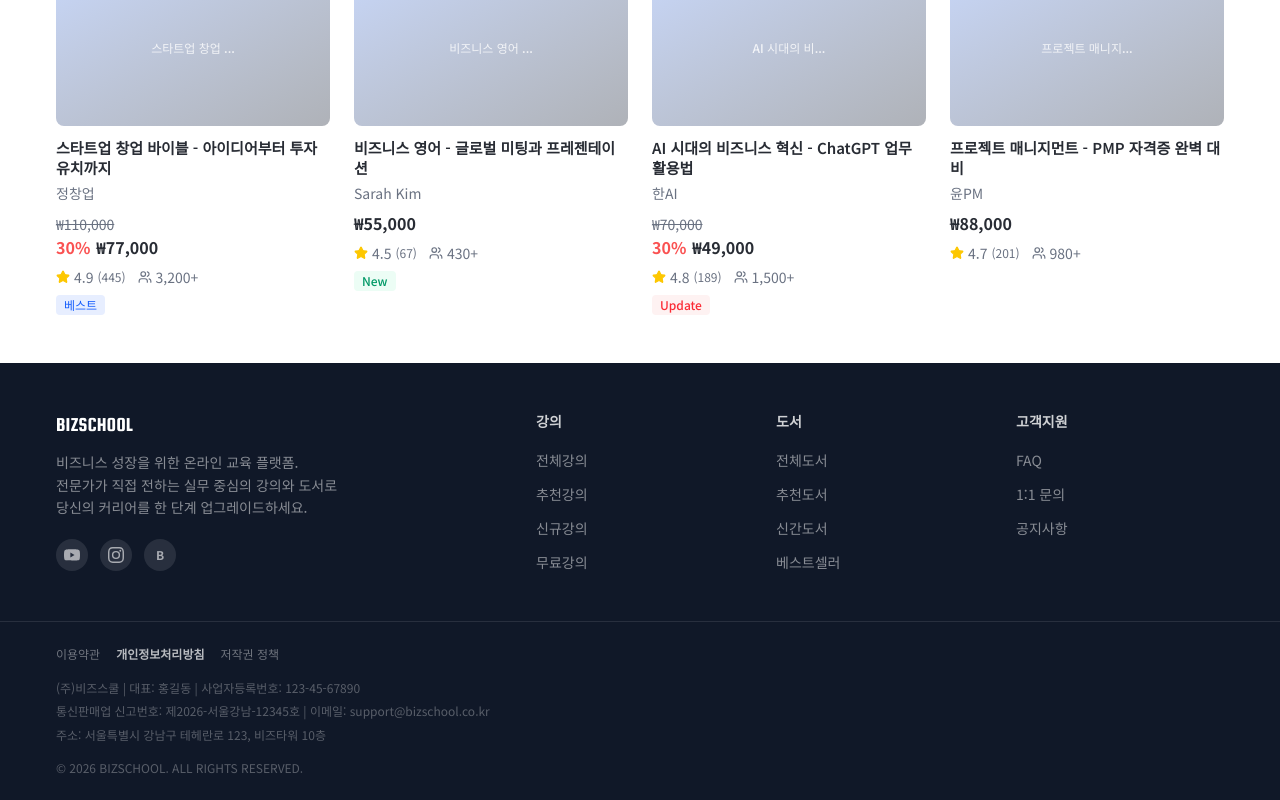
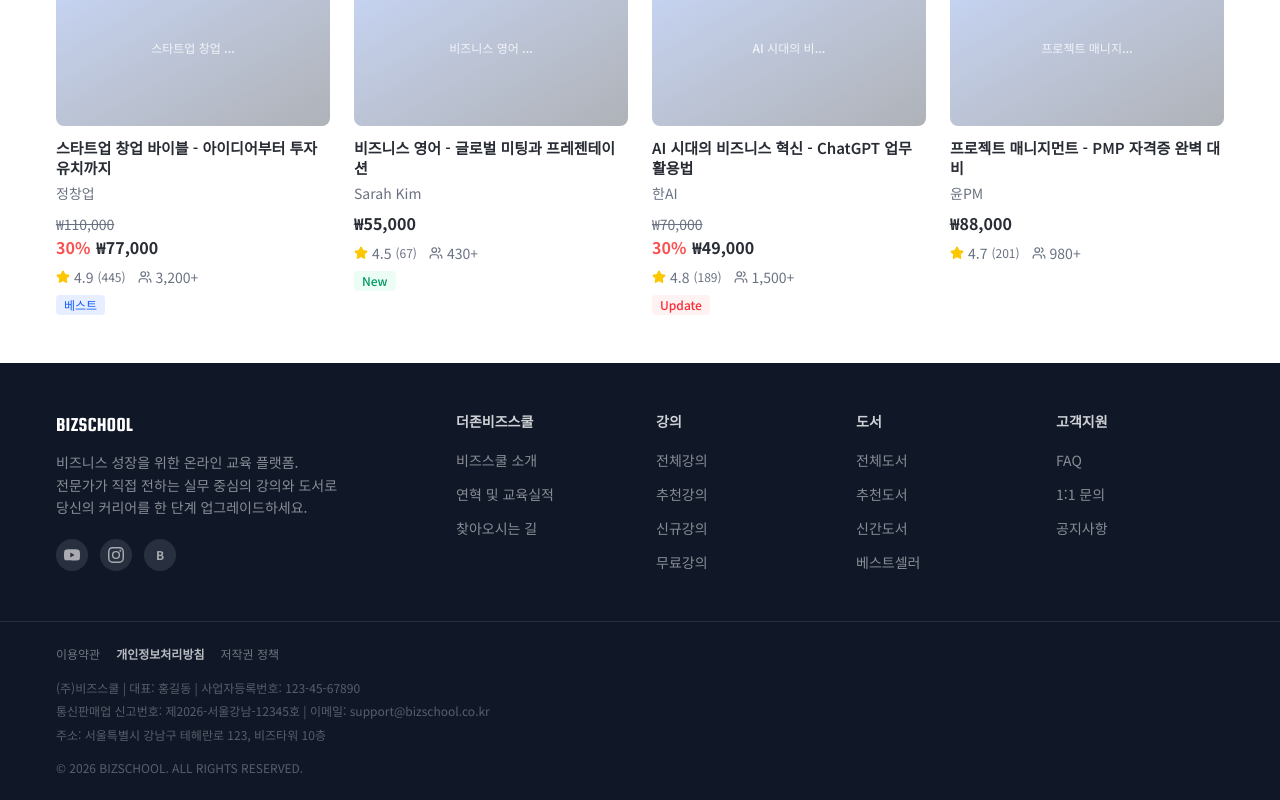
Before and after one commit to wongikim88-coder/bizschool, a Next.js app in the folder bizschool/: page / in a window 1280 px wide. Shown: the part 944-1744 px from the top of the page. Built offline with nearby package versions, Linux system fonts and the light colour scheme.

Commit message:
footer area revised

```diff
--- a/bizschool/src/components/layout/Footer.tsx
+++ b/bizschool/src/components/layout/Footer.tsx
@@ -1,6 +1,14 @@
 import Link from "next/link";
 
 const footerLinks = [
+  {
+    title: "더존비즈스쿨",
+    links: [
+      { label: "비즈스쿨 소개", href: "/about" },
+      { label: "연혁 및 교육실적", href: "/history" },
+      { label: "찾아오시는 길", href: "/directions" },
+    ],
+  },
   {
     title: "강의",
     links: [
@@ -40,7 +48,7 @@ export default function Footer() {
     <footer className="bg-[var(--color-dark-navy)] text-white">
       {/* Main footer content */}
       <div className="mx-auto max-w-[1200px] px-4 py-12">
-        <div className="grid grid-cols-2 gap-8 md:grid-cols-5">
+        <div className="grid grid-cols-2 gap-8 md:grid-cols-6">
           {/* Logo & Description */}
           <div className="col-span-2">
             <span className="font-logo text-xl text-white">BIZSCHOOL</span>
```
Also changed, not shown: 1 other file (tests, documents, lock files or other folders).
